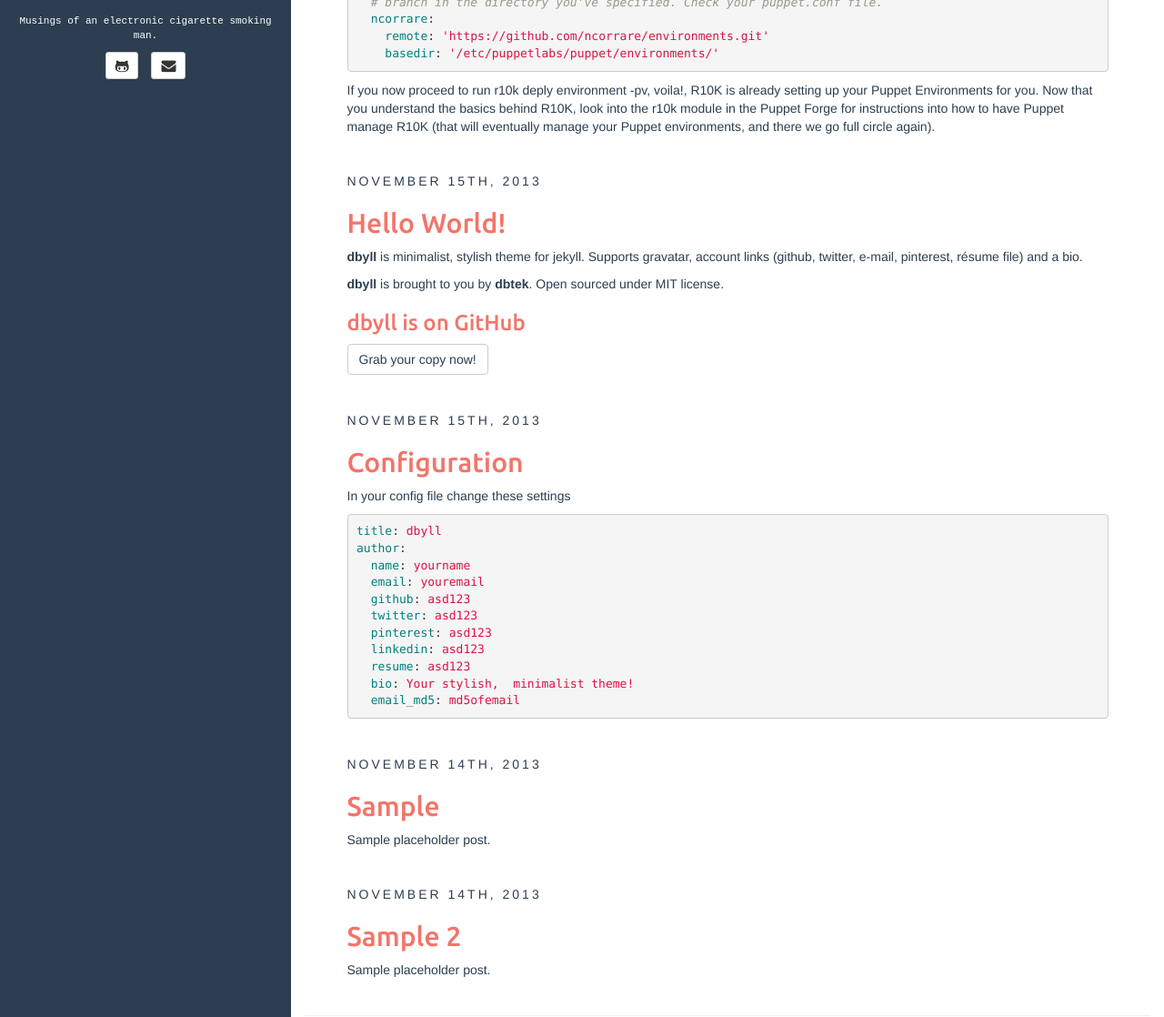
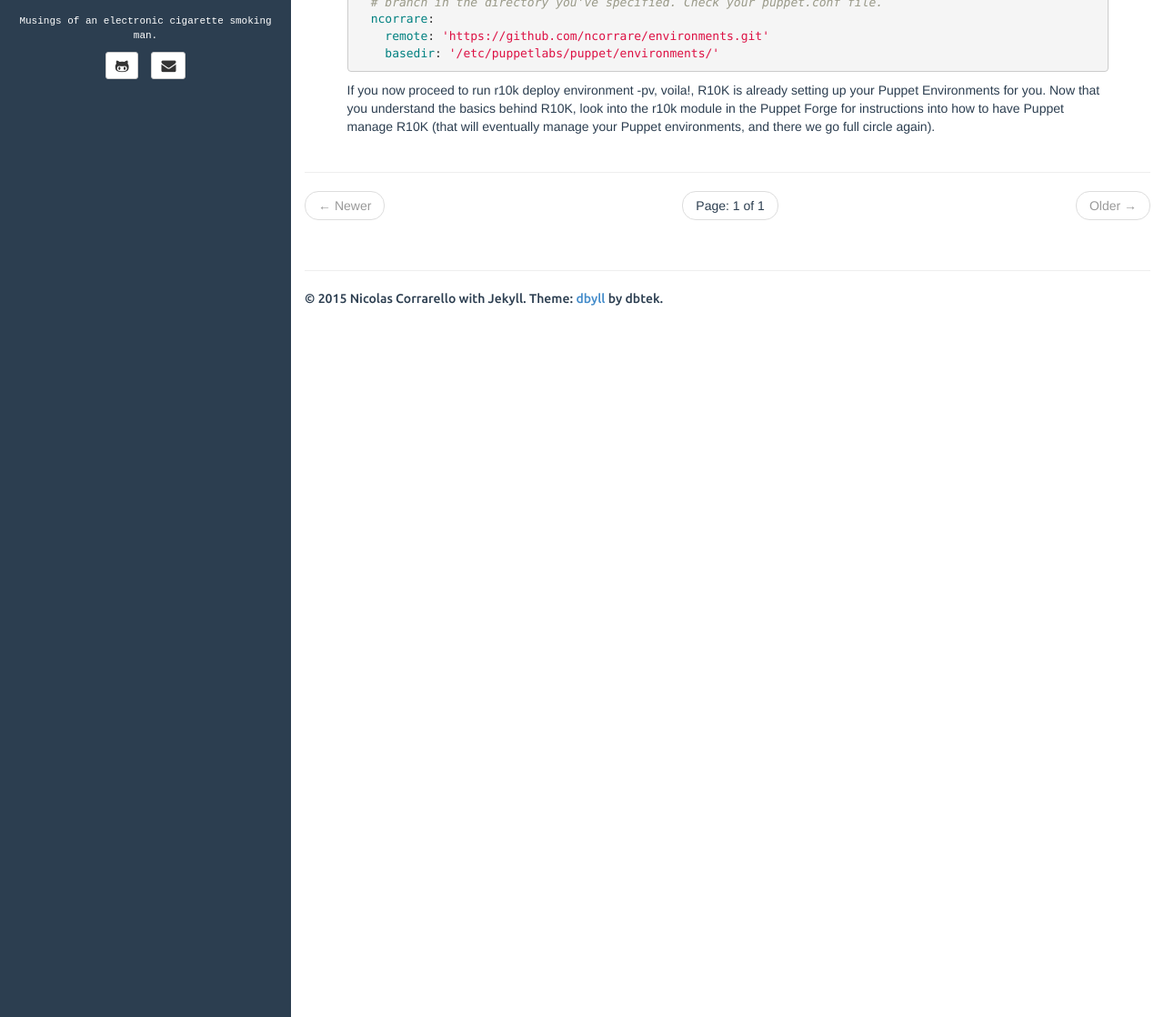
Before and after one commit to ncorrare/ncorrare.github.io, a Jekyll site: the page built from index.html, in a window 1280 px wide and 1400 px high, scrolled down 1099 px, cut to the strip 282-1400 px from the top of the window. Shown: the whole strip at 91% size. Built offline with Jekyll 4.4.1, drawn with Linux system fonts in a browser that asks for light colours; the list of posts is cut into pages by our own code.

Commit message:
Removed old files

```diff
--- a/_posts/2013-11-14-sample-2.md
+++ /dev/null
@@ -1,11 +0,0 @@
----
-layout: post
-title: Sample 2
-categories: [general, demo, sample]
-tags: [demo, dbyll, dbtek, sample2]
-description: Sample placeholder post.
----
-
-Lorem ipsum dolor sit amet,  consectetur adipisicing elit,  sed do eiusmod tempor incididunt ut labore et dolore magna aliqua. Ut enim ad minim veniam,  quis nostrud exercitation ullamco laboris nisi ut aliquip ex ea commodo consequat. Duis aute irure dolor in reprehenderit in voluptate velit esse cillum dolore eu fugiat nulla pariatur. Excepteur sint occaecat cupidatat non proident,  sunt in culpa qui officia deserunt mollit anim id est laborum.
-
-Lorem ipsum dolor sit amet,  consectetur adipisicing elit,  sed do eiusmod tempor incididunt ut labore et dolore magna aliqua. Ut enim ad minim veniam,  quis nostrud exercitation ullamco laboris nisi ut aliquip ex ea commodo consequat. Duis aute irure dolor in reprehenderit in voluptate velit esse cillum dolore eu fugiat nulla pariatur. Excepteur sint occaecat cupidatat non proident,  sunt in culpa qui officia deserunt mollit anim id est laborum.
--- a/_posts/2013-11-15-configuration.md
+++ /dev/null
@@ -1,23 +0,0 @@
----
-layout: post
-title: Configuration
-categories: [general, setup, demo]
-tags: [demo, dbyll, dbtek, setup]
-fullview: true
----
-
-In your config file change these settings
-
-{% highlight yaml %}
-title: dbyll
-author:
-  name: yourname
-  email: youremail
-  github: asd123
-  twitter: asd123
-  pinterest: asd123
-  linkedin: asd123
-  resume: asd123
-  bio: Your stylish,  minimalist theme!
-  email_md5: md5ofemail
-{% endhighlight %}
--- a/_posts/2013-11-15-hello-world.md
+++ /dev/null
@@ -1,15 +0,0 @@
----
-layout: post
-title: Hello World!
-categories: [general, setup, demo]
-tags: [demo, dbyll, dbtek, setup]
-fullview: true
----
-
-**dbyll** is minimalist, stylish theme for jekyll. Supports gravatar, account links (github, twitter, e-mail, pinterest, résume file) and a bio.
-
-**dbyll** is brought to you by **[dbtek](http://ismaildemirbilek.com)**. Open sourced under [MIT](http://opensource.org/licenses/MIT) license.
-
-### dbyll is on GitHub
-
-<a class="btn btn-default" href="https://github.com/dbtek/dbyll">Grab your copy now!</a>
--- a/_posts/2015-05-02-What's-this-R10K-thing-anyway.md
+++ b/_posts/2015-05-02-What's-this-R10K-thing-anyway.md
@@ -67,5 +67,5 @@ sources:
     basedir: '/etc/puppetlabs/puppet/environments/'
 {% endhighlight %}
 
-If you now proceed to run r10k deply environment -pv, voila!, R10K is already setting up your Puppet Environments for you.
+If you now proceed to run r10k deploy environment -pv, voila!, R10K is already setting up your Puppet Environments for you.
 Now that you understand the basics behind R10K, look into the r10k module [in the Puppet Forge](https://forge.puppetlabs.com/zack/r10k) for instructions into how to have Puppet manage R10K (that will eventually manage your Puppet environments, and there we go full circle again).
```
Also changed, not shown: _posts/2013-11-14-sample.md (deleted, +0 -17 lines).
